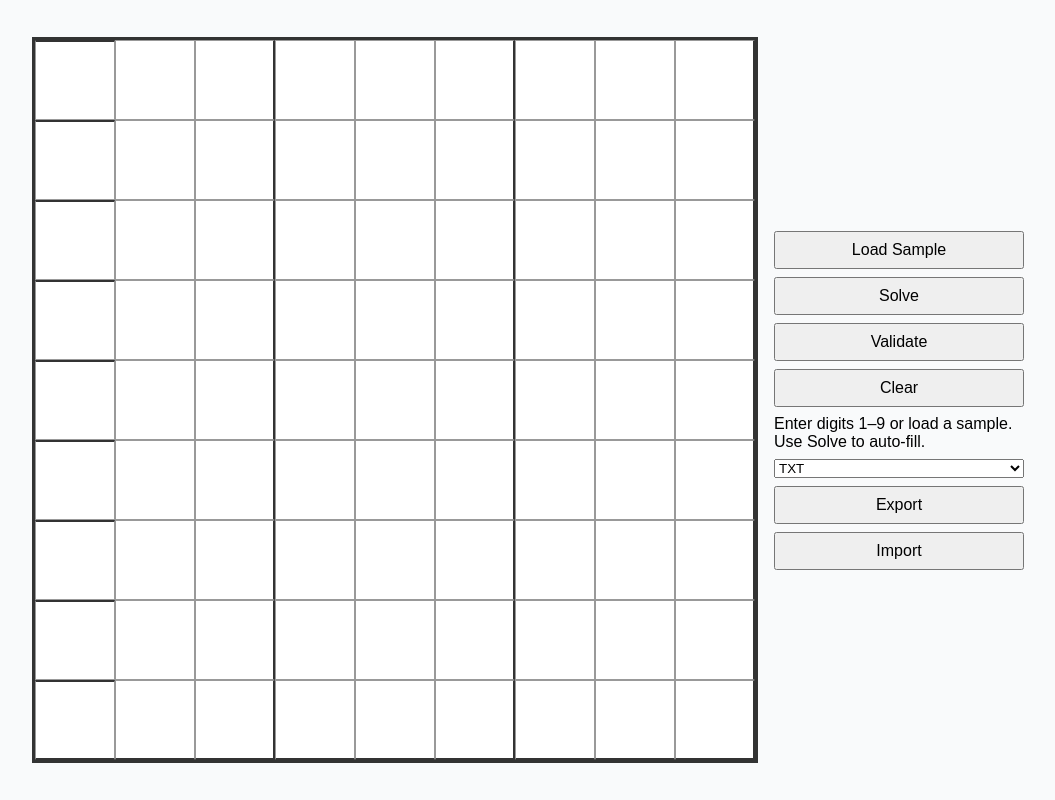
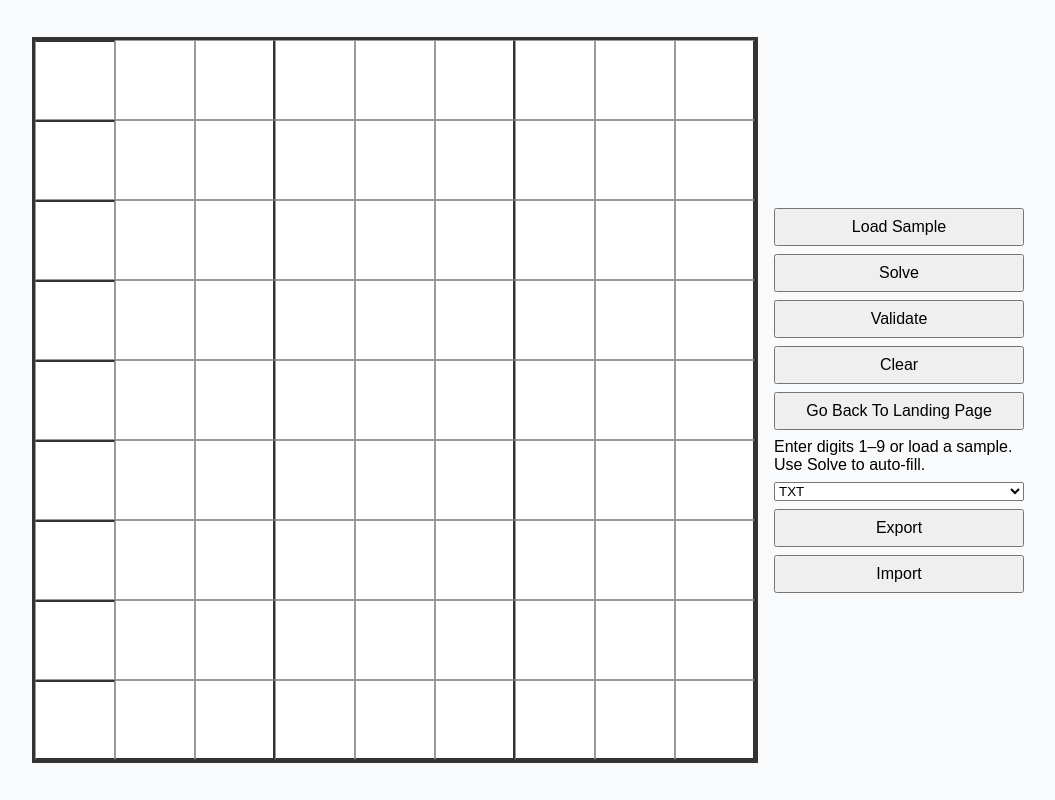
Before and after one commit to absurd-oliver/sudoku-solver, a plain HTML site: page index.html in a window 1280 px wide. Shown: the whole page, without its empty margins (112-1167 px from the left). Drawn offline with Linux system fonts and the light colour scheme.

Commit message:
Update index.html

```diff
--- a/index.html
+++ b/index.html
@@ -15,6 +15,7 @@
       <button id="solveBtn">Solve</button>
       <button id="validateBtn">Validate</button>
       <button id="clearBtn">Clear</button>
+      <button id=""redirectButton onclick="redirect('https://absurd-oliver.github.io/landing/')">Go Back To Landing Page</button>
       <div id="message"></div>
     </div>
   </div>
```
